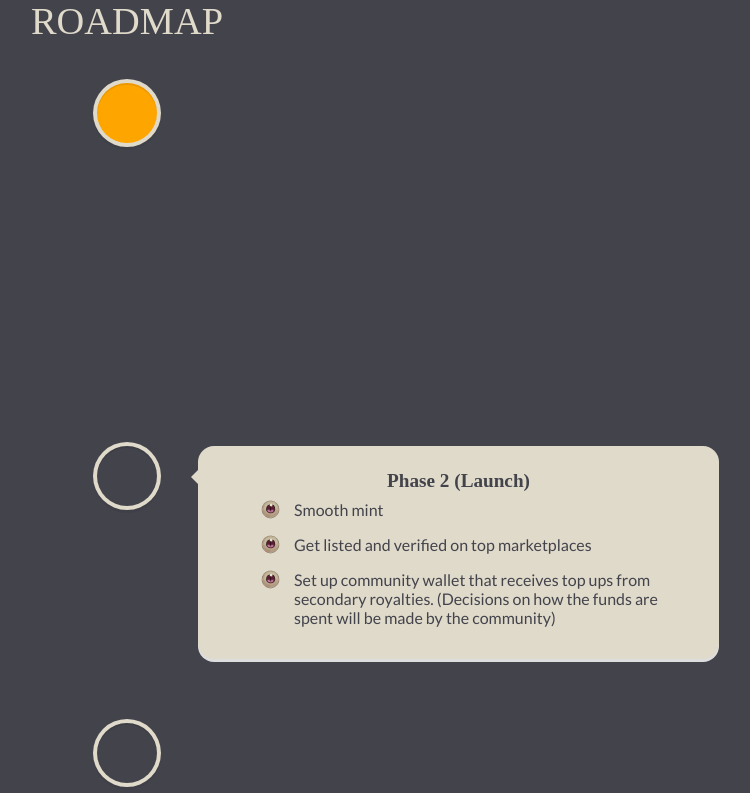
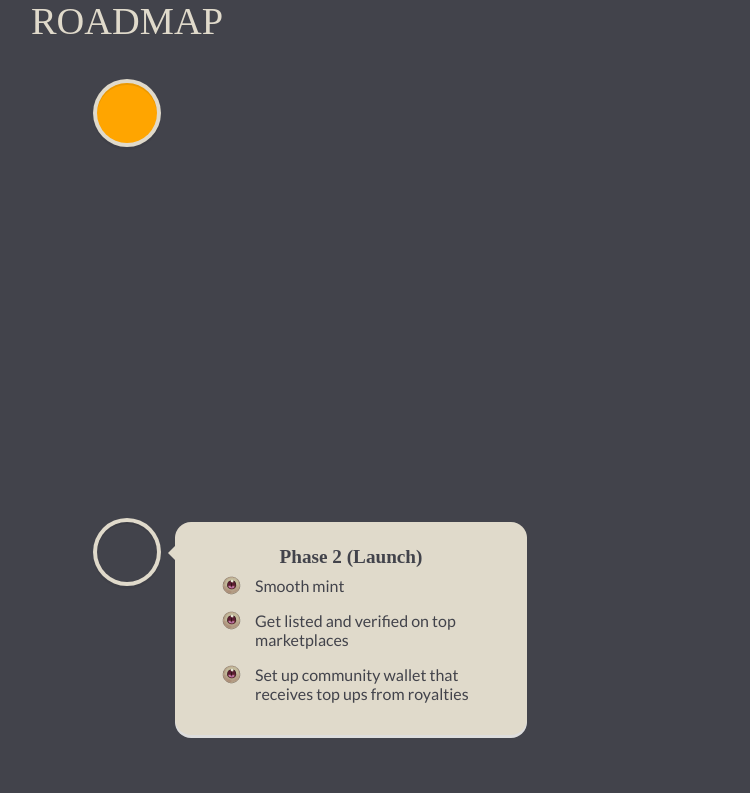
Before and after one commit to matthew-chua/SummonersTavernWeb, a React (Create React App) app: page / in a window 1280 px wide. Shown: the part 2900-3693 px from the top of the page, without its empty margins (513-1263 px from the left). Built offline with nearby package versions, Linux system fonts and the light colour scheme; a web font is replaced by a local one.

Commit message:
small changes

```diff
--- a/src/Info.js
+++ b/src/Info.js
@@ -20,7 +20,7 @@ export const FAQ_LIST = [
     question: "What is an outworlder and what can I do with one?",
     answer: [
       "An Outworlder is a being hailing from multiple different realms, called upon by a summoner through a portal and contracted by coins that are converted into their native currency. ",
-      "WSummoning an outworlder will enable the team to develop a wider range of art for the Solana NFT Space. All summoners will also gain exclusive access to the Tavern community and new artworks in the future.",
+      "Summoning an outworlder will enable the team to develop a wider range of art for the Solana NFT Space. All summoners will also gain exclusive access to the Tavern community and new artworks in the future.",
     ],
   },
   {
@@ -54,7 +54,7 @@ export const FAQ_LIST = [
     answer: [
       "We are looking to list on all major marketplaces and will work with them to ensure listings take place as soon as the collection is fully minted.",
 
-      "Marketplaces we currently have in mind: FTX, Alpha Art, Solanart, Magic Eden and Digital Eyes (in no particular order)",
+      "Marketplaces we currently have in mind: FTX, Alpha Art, Solanart, Magic Eden and Digital Eyes (in no particular order).",
     ],
   },
 
--- a/src/Sections/Vision.js
+++ b/src/Sections/Vision.js
@@ -29,10 +29,10 @@ export default function Vision() {
             </h3>
 
             <ul className={classes.list}>
-              <li className={classes.item}>
+              <li className={classes.done}>
                 Ideation stage for artwork and website
               </li>
-              <li className={classes.item}>Launch of website and socials</li>
+              <li className={classes.done}>Launch of website and socials</li>
               <li className={classes.item}>
                 Finish the generation of art pieces
               </li>
@@ -64,9 +64,8 @@ export default function Vision() {
                 Get listed and verified on top marketplaces
               </li>
               <li className={classes.item}>
-                Set up community wallet that receives top ups from secondary
-                royalties. (Decisions on how the funds are spent will be made by
-                the community)
+                Set up community wallet that receives top ups from
+                royalties
               </li>
             </ul>
           </VerticalTimelineElement>
--- a/src/Sections/Vision.module.css
+++ b/src/Sections/Vision.module.css
@@ -3,8 +3,8 @@
   flex-direction: column;
   position: relative;
   padding-top: 6rem;
-  padding-left: 3rem;
-  padding-right: 3rem;
+  padding-left: 15rem;
+  padding-right: 15rem;
 }
 
 .title {
@@ -13,7 +13,7 @@
   margin-bottom: 5vh;
 }
 .list {
-  padding-left: 2rem;
+  padding-left: 1rem;
   text-align: left;
   list-style-image: url("../Assets/eye.png");
   /* display: flex; */
@@ -45,6 +45,15 @@
   padding: 1vh 0 1vh 2.5rem;
   background: url("../Assets/eye.png") left top no-repeat;
 }
+.done {
+  /* vertical-align: middle; */
+  padding-top: 0;
+  display: table;
+  vertical-align: text-top;
+  padding: 1vh 0 1vh 2.5rem;
+  background: url("../Assets/eye.png") left top no-repeat;
+  text-decoration: line-through;
+}
 @media only screen and (max-width: 600px) {
 .root{
     padding-left: 1rem;
```
